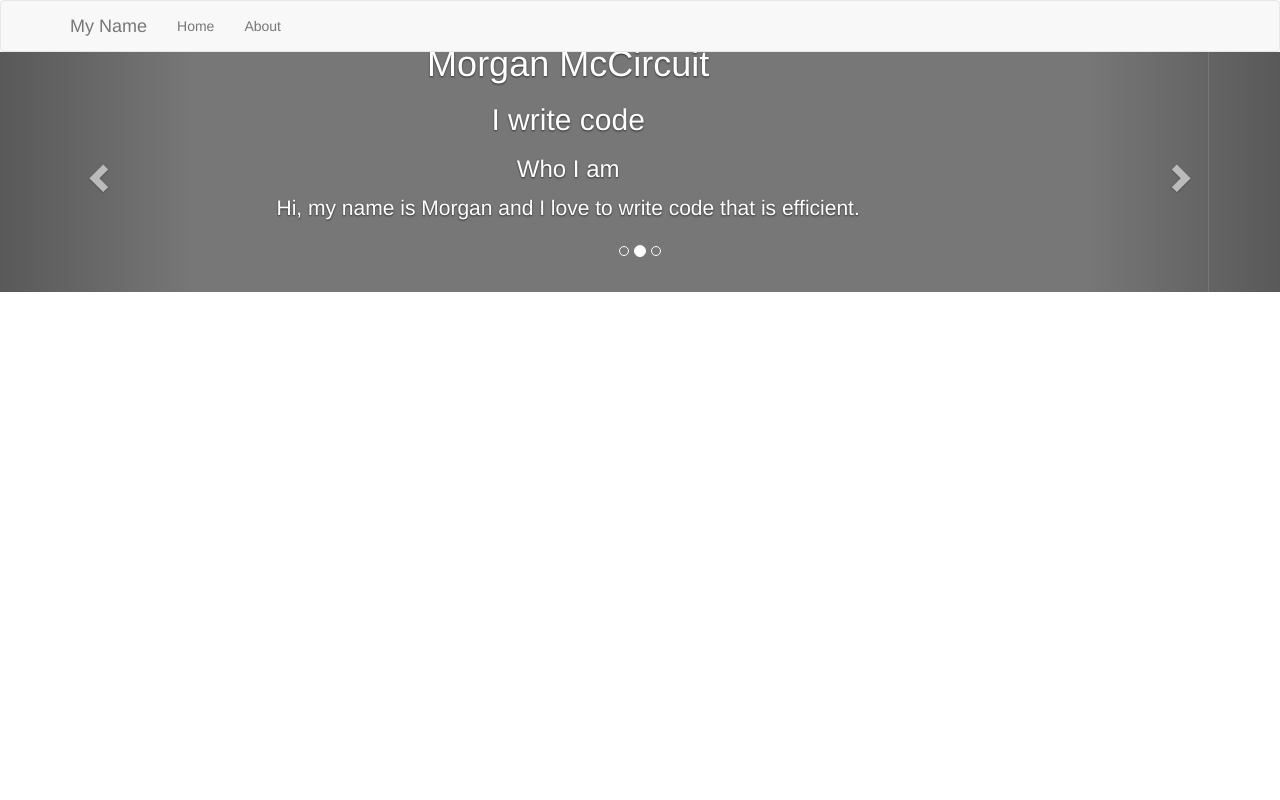
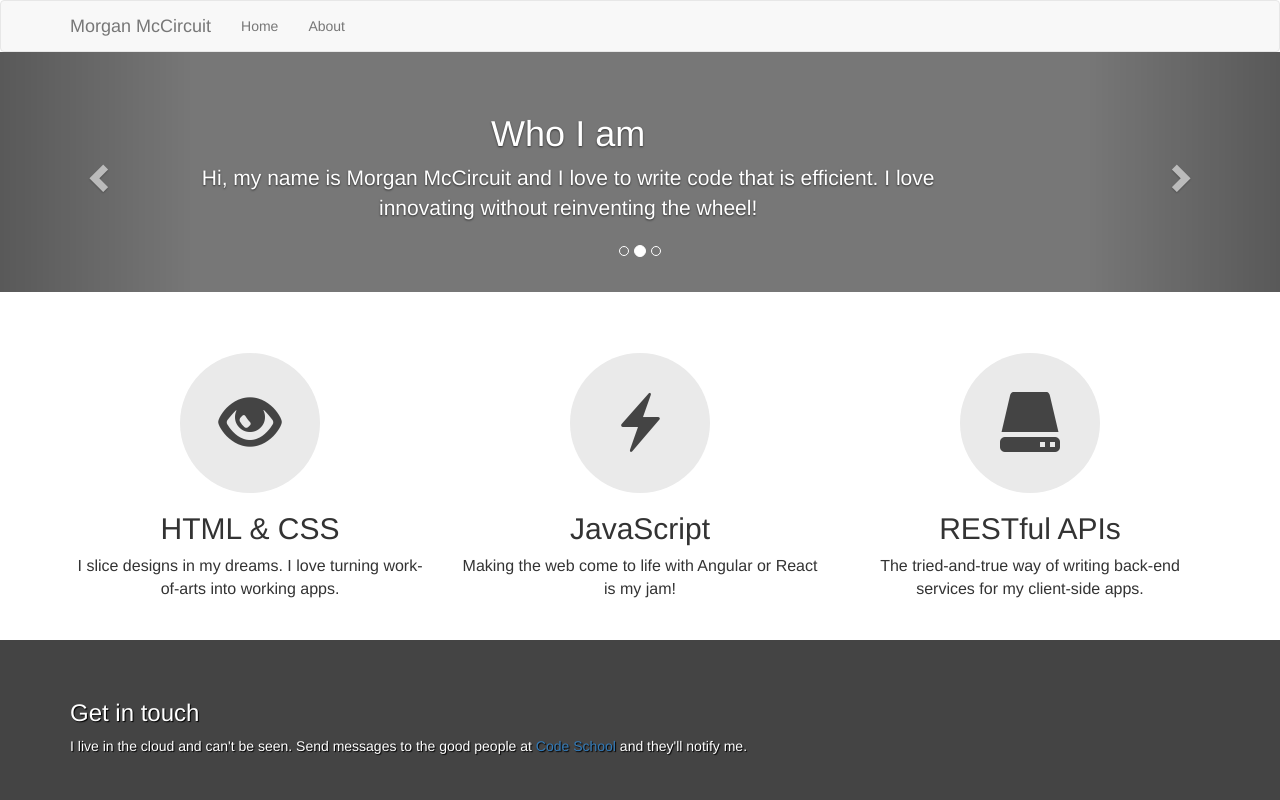
Before and after one commit to mrok5/codeschool, a website: page BootstrapPortfolioProject/src/index.html in a window 1280 px wide. Drawn offline with nearby package versions, Linux system fonts and the light colour scheme.

Commit message:
copy
final

```diff
--- a/BootstrapPortfolioProject/src/index.html
+++ b/BootstrapPortfolioProject/src/index.html
@@ -10,9 +10,6 @@
 
 <body>
 
-    <!--
-    Previous project placeholder begins
-  -->
     <nav class="navbar navbar-default">
         <div class="container">
             <!-- Brand and toggle get grouped for better mobile display -->
@@ -23,7 +20,7 @@
          <span class="icon-bar"></span>
          <span class="icon-bar"></span>
        </button>
-                <a class="navbar-brand" href="#">My Name</a>
+                <a class="navbar-brand" href="#">Morgan McCircuit</a>
             </div>
 
             <!-- Collect the nav links, forms, and other content for toggling -->
@@ -38,6 +35,8 @@
         <!-- /.container-fluid -->
     </nav>
 
+    <!-- Carousel
+ ================================================== -->
     <div id="portfolio-carousel" class="carousel slide" data-ride="carousel">
         <!-- Indicators -->
         <ol class="carousel-indicators">
@@ -49,40 +48,24 @@
             <div class="item active">
                 <div class="container">
                     <div class="carousel-caption">
-                        <div class="header">
-                            <h1>Morgan McCircuit</h1>
-                            <h2>I write code</h2>
-                        </div>
-
-                        <div class="tagline">
-                            <h3>Who I am</h3>
-                            <p>Hi, my name is Morgan and I love to write code that is efficient.</p>
-                        </div>
+                        <h1>Who I am</h1>
+                        <p>Hi, my name is Morgan McCircuit and I love to write code that is efficient. I love innovating without reinventing the wheel!</p>
                     </div>
                 </div>
             </div>
             <div class="item">
                 <div class="container">
                     <div class="carousel-caption">
-                        <div class="skills">
-                            <h3>What I do</h3>
-                            <p>Here are some of the languages I use on a day-to-day.</p>
-                            <ul>
-                                <li>HTML</li>
-                                <li>CSS</li>
-                                <li>JavaScript</li>
-                            </ul>
-                        </div>
+                        <h1>What I do</h1>
+                        <p>I am a front-end developer who loves writing code that works well in different environments.</p>
                     </div>
                 </div>
             </div>
             <div class="item">
                 <div class="container">
                     <div class="carousel-caption">
-                        <div class="contact">
-                            <h3>Get in touch</h3>
-                            <p>I live in the cloud and can't be seen. Send messages to the good people at <a target="_blank" href="https://twitter.com/codeschool">Code School</a> and they'll notify me.</p>
-                        </div>
+                        <h1>What I've done</h1>
+                        <p>I am just starting out as a developer, but I already have a few works that I'd be happy to share. Personal projects are what have kept me busy.</p>
                     </div>
                 </div>
             </div>
@@ -96,12 +79,36 @@
      <span class="sr-only">Next</span>
    </a>
     </div>
+    <!-- /.carousel -->
 
+    <div class="marketing">
+        <div class="container">
+            <div class="row">
+                <div class="col-md-4">
+                    <span class="glyphicon glyphicon-eye-open"></span>
+                    <h2>HTML &amp; CSS</h2>
+                    <p>I slice designs in my dreams. I love turning work-of-arts into working apps.</p>
+                </div>
+                <div class="col-md-4">
+                    <span class="glyphicon glyphicon-flash"></span>
+                    <h2>JavaScript</h2>
+                    <p>Making the web come to life with Angular or React is my jam!</p>
+                </div>
+                <div class="col-md-4">
+                    <span class="glyphicon glyphicon-hdd"></span>
+                    <h2>RESTful APIs</h2>
+                    <p>The tried-and-true way of writing back-end services for my client-side apps.</p>
+                </div>
+            </div>
+        </div>
+    </div>
 
-    <!--
-    Previous project placeholder ends
-    (unused pieces will be deleted at the last task)
-  -->
+    <footer class="footer">
+        <div class="container">
+            <h3>Get in touch</h3>
+            <p>I live in the cloud and can't be seen. Send messages to the good people at <a target="_blank" href="https://twitter.com/codeschool">Code School</a> and they'll notify me.</p>
+        </div>
+    </footer>
 
 
     <script src="https://code.jquery.com/jquery-3.1.0.min.js" integrity="sha256-cCueBR6CsyA4/9szpPfrX3s49M9vUU5BgtiJj06wt/s=" crossorigin="anonymous"></script>
```
Lines whose indentation alone changed are shown as unchanged.
